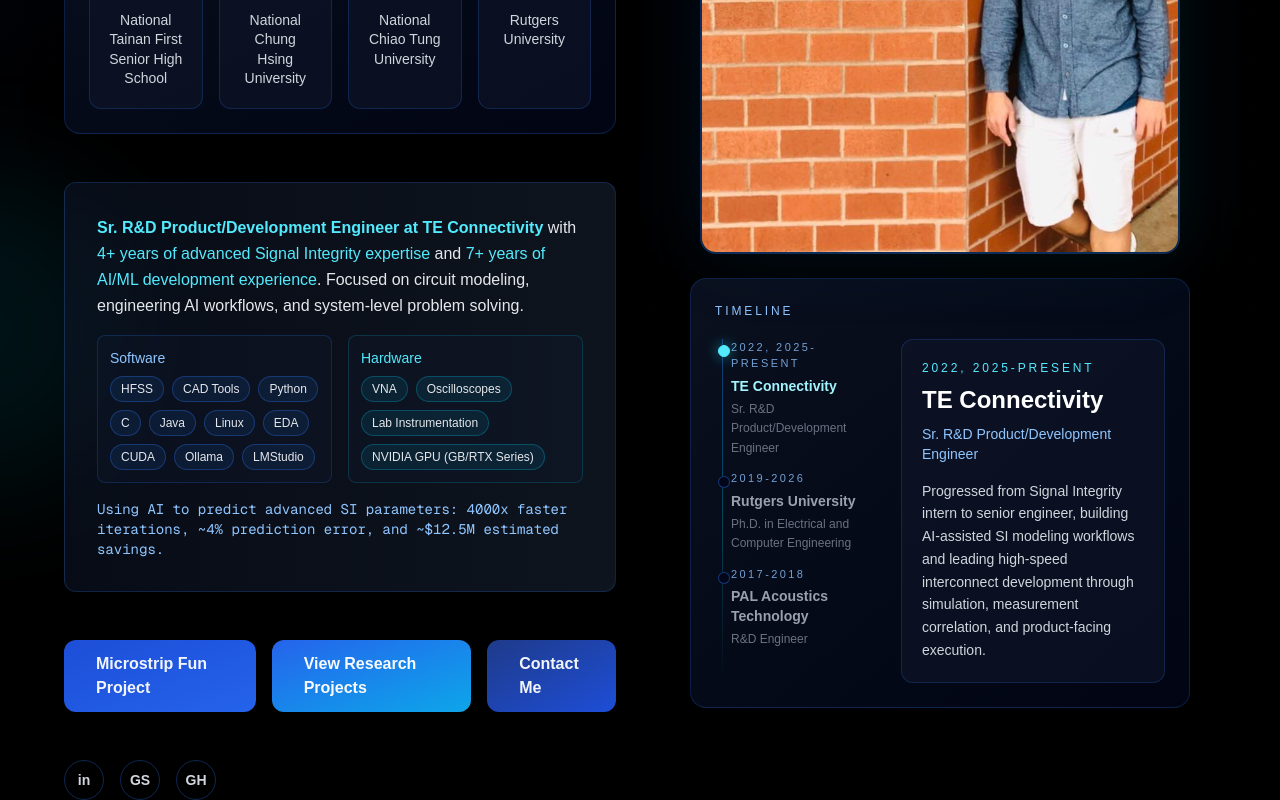
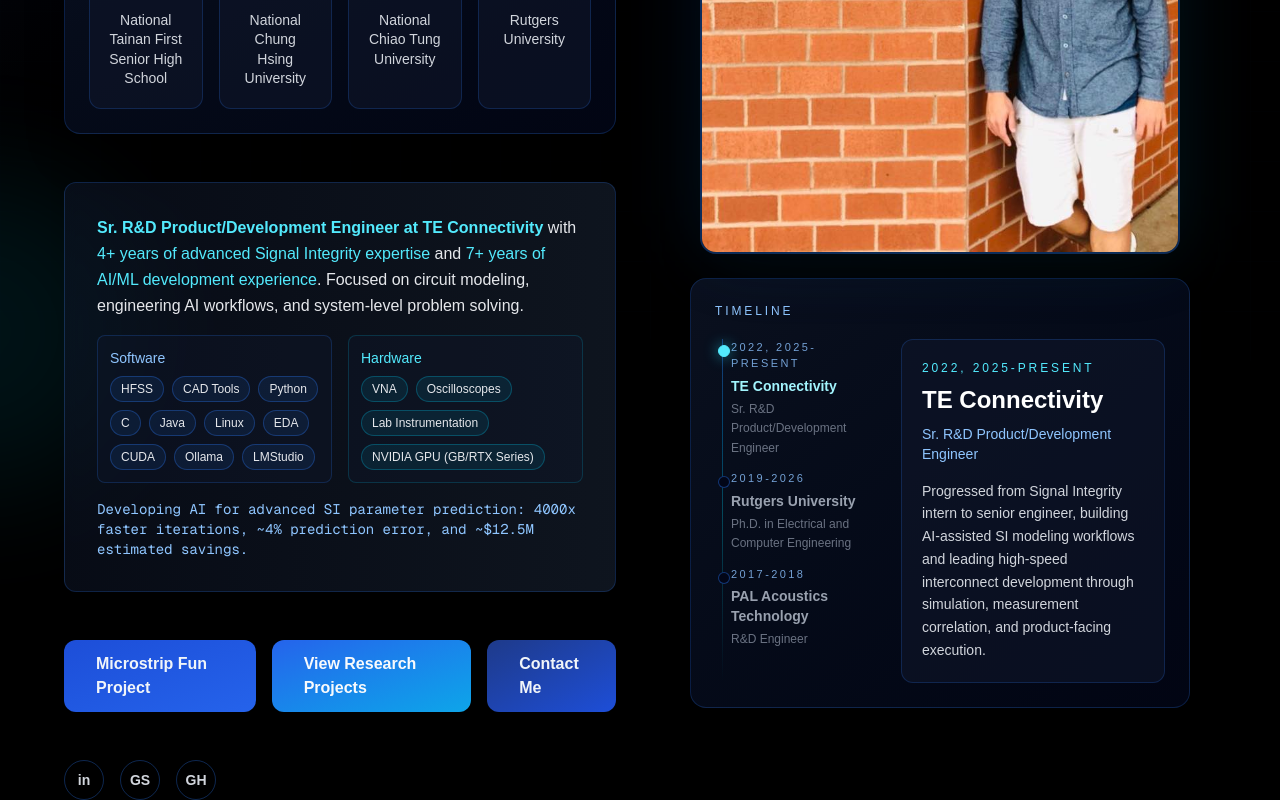
Before and after one commit to dryungtinghsieh-ui/ai-portfolio, a Next.js app: page / in a window 1280 px wide. Shown: the part 439-1239 px from the top of the page. Built offline with nearby package versions, Linux system fonts and the light colour scheme.

Commit message:
Reword AI impact line on homepage

```diff
--- a/app/page.tsx
+++ b/app/page.tsx
@@ -374,7 +374,7 @@ export default function Home() {
                     </div>
                   </div>
                   <p className="mt-4 text-xs font-mono text-blue-300 sm:text-sm">
-                    Using AI to predict advanced SI parameters: 4000x faster iterations, ~4% prediction
+                    Developing AI for advanced SI parameter prediction: 4000x faster iterations, ~4% prediction
                     error, and ~$12.5M estimated savings.
                   </p>
                 </motion.div>
```
